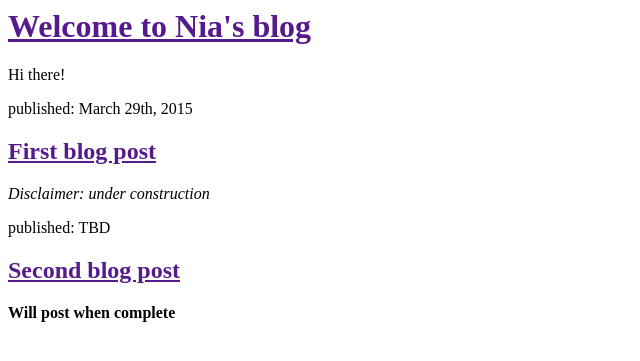
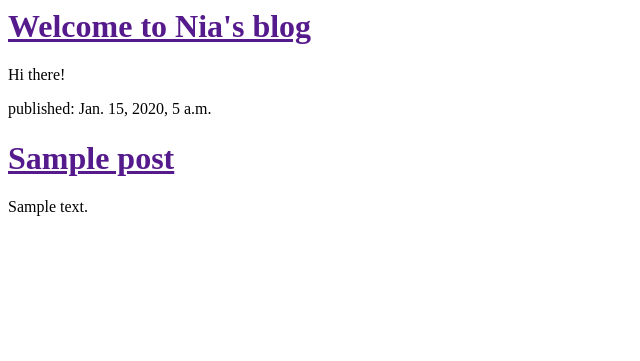
Before and after one commit to nekasumara/djangogirls, a Django app: template blog/templates/blog/post_list.html in a window 1280 px wide. Shown: the top 361 px of the page, without its empty margins (0-640 px from the left). Run offline with Django 3.2, Linux system fonts and the light colour scheme; the template is opened without the code that fills it: values that come from a table or form of the project are taken from there, others are empty; tables that the repository leaves empty hold one stand-in row (values such as "Sample post").

Commit message:
Used Django templates instead of static HTML

```diff
--- a/blog/templates/blog/post_list.html
+++ b/blog/templates/blog/post_list.html
@@ -9,17 +9,14 @@
 			<p>Hi there!</p>
 		</div>
 
-		<div>
-			<p>published: March 29th, 2015</p>
-			<h2><a href="">First blog post</a></h2>
-			<em>Disclaimer: under construction</em>
+		{% for post in posts %}
 
-		</div>
-
-		<div>
-			<p>published: TBD</p>
-			<h2><a href="">Second blog post</a></h2>
-			<strong>Will post when complete</strong>
+			<div>
+				<p>published: {{ post.published_date}}</p>
+				<h1><a href="">{{ post.title}}</a></h1>
+				<p>{{ post.text|linebreaks }}</p>
+			</div>
+		{% endfor %}
 
 	</body>
 </html>
--- a/blog/views.py
+++ b/blog/views.py
@@ -1,4 +1,7 @@
 from django.shortcuts import render
+from django.utils import timezone
+from .models import Post
 
 def post_list(request):
-	return render(request, 'blog/post_list.html', {})
+	posts = Post.objects.filter(published_date__lte=timezone.now()).order_by('published_date')
+	return render(request, 'blog/post_list.html', {'posts': posts})
```
